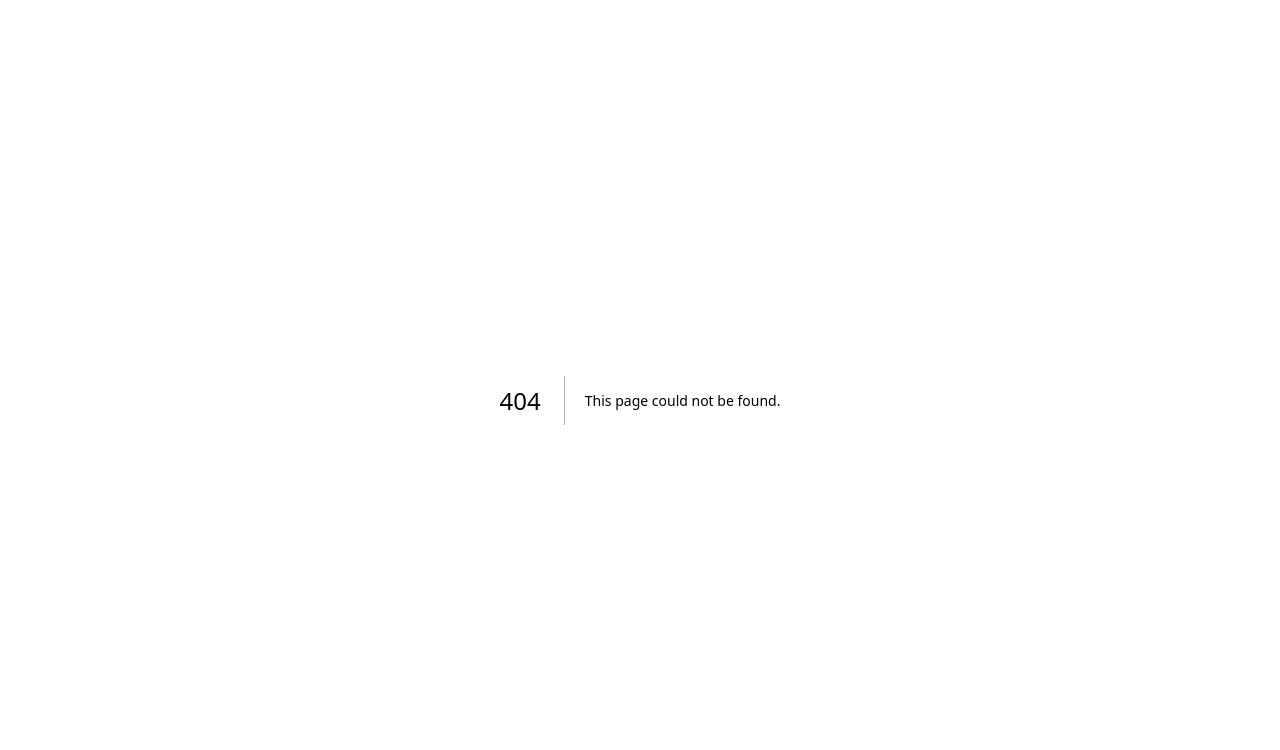
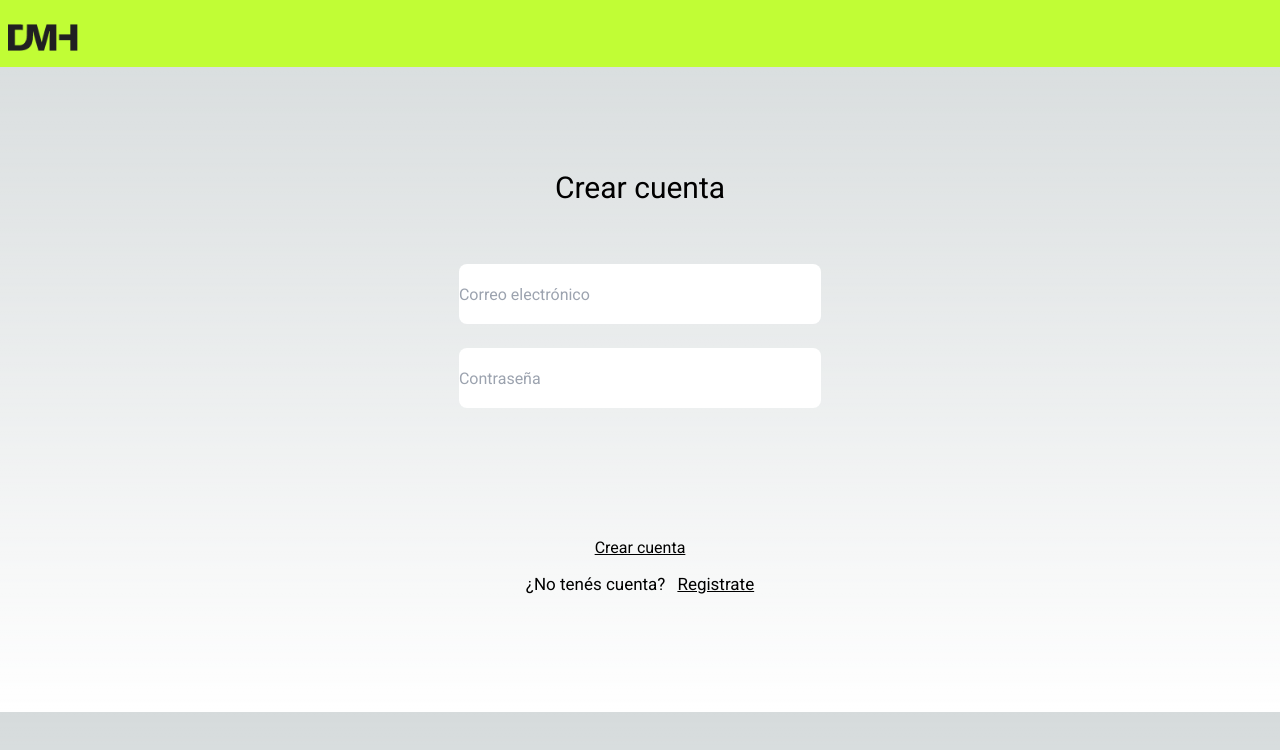
Before and after one commit to VictoriaCanclini/digital-money-house, a Next.js app: page /register in a window 1280 px wide. Before the commit this address had no page. Shown: the top 750 px of the page. Built offline with nearby package versions, Linux system fonts and the light colour scheme.

Commit message:
ok login

```diff
--- /dev/null
+++ b/src/app/login/page.jsx
@@ -0,0 +1,119 @@
+import Link from "next/link";
+
+export default function Login() {
+  return (
+    <>
+      <div className="flex justify-between bg-[#C1FD35]">
+        <div className="mt-6 ml-2 mb-4">
+          <Link href="/">
+            <img src="/img/Logo-black.png" alt="Logo1" width={70} />
+          </Link>
+        </div>
+      </div>
+
+      <div className="flex flex-col justify-center items-center  w-full h-full py-[115px]">
+        <h2 className="text-[20px] mb-[10px] sm:text-[30px] sm:mb-[20px] leading-3">
+          ¡Hola! Ingresá tu e-mail
+        </h2>
+        <form
+          // onSubmit={onSubmitForm}
+          className="
+      mt-[50px]
+      w-[80%]
+      min-[450px]:max-w-[350px]
+      sm:max-w-[450px]
+      md:flex md:flex-col md:items-center
+          "
+        >
+          <div
+            className="
+      mb-4
+      w-[100%]
+      sm:px-3
+      flex justify-start items-center
+      flex-col
+      "
+          >
+            <input
+              label={"email"}
+              name={"email"}
+              classNameLabel={"block text-[30px]"}
+              type={"text"}
+              className={
+                "w-full h-[60px] sm:max-w-[85%] rounded-lg text-black p-2"
+              }
+              classNameInput={`p-[20px] outline-none w-[100%] h-[40px] bg-black/20`}
+              placeholder={"Correo electrónico"}
+              // onFocus={FocusMail}
+              // value={valueMail}
+              // onChange={OnChangeMail}
+              // onBlur={BlurMail}
+            />
+            <div className="h-[.5rem]">
+              <p className="text-red text-[.9rem] leading-3"></p>
+            </div>
+          </div>
+          <div
+            className="mb-4 w-[100%] flex justify-start items-center flex-col
+      sm:px-3"
+          >
+            <input
+              label={"password"}
+              name={"password"}
+              classNameLabel={"text-[30px]"}
+              type={"password"}
+              className={
+                "w-full h-[60px] sm:max-w-[85%] rounded-lg text-black p-2"
+              }
+              classNameInput={`p-[20px] outline-none w-[100%] h-[40px] bg-black/20`}
+              placeholder={"Contraseña"}
+              // value={valuePassword}
+              // onFocus={FocusPassword}
+              // onChange={OnChangePassword}
+              // onBlur={BlurPassword}
+              // isPasswordVisible={isPasswordVisible}
+              // togglePasswordVisibility={() =>
+              //   setIsPasswordVisible(!isPasswordVisible)
+              // }
+            />
+
+            <div className="h-[.5rem] pb-6">
+              <p className="text-red text-[.9rem] leading-3"></p>
+            </div>
+          </div>
+
+          <div
+            className="
+      flex
+      flex-col
+      justify-center
+      items-center
+      mt-[10px]"
+          >
+            <div className="h-[.5rem] mb-[1.2rem]">
+              <p className="text-[#ff0000] text-[1rem] leading-3"></p>
+
+              <p className="text-darkGreen text-[1rem] leading-3"></p>
+            </div>
+            <button
+              className={`
+        py-[16px]
+        px-[55px]
+        leading-3
+        text-[20px]
+        block
+        sm:w-[13rem]
+        md:w-[14rem]
+        w-full h-[60px] sm:max-w-[85%] text-[#C1FD35]`}
+            >
+              Continuar
+            </button>
+            <Link href="/register" className="underline">
+              Crear cuenta
+            </Link>
+          </div>
+        </form>
+      </div>
+    </>
+  );
+}
--- /dev/null
+++ b/src/app/register/page.jsx
@@ -0,0 +1,131 @@
+import Link from "next/link";
+
+export default function Register() {
+  return (
+    <>
+      <div className="flex justify-between bg-[#C1FD35]">
+        <div className="mt-6 ml-2 mb-4">
+          <img src="/img/Logo-black.png" alt="Logo1" width={70} />
+        </div>
+      </div>
+
+      <div className="flex flex-col justify-center items-center  w-full h-full py-[115px]">
+        <h2 className="text-[20px] mb-[10px] sm:text-[30px] sm:mb-[20px] leading-3">
+          Crear cuenta
+        </h2>
+        <form
+          // onSubmit={onSubmitForm}
+          className="
+      mt-[50px]
+      w-[80%]
+      min-[450px]:max-w-[350px]
+      sm:max-w-[450px]
+      md:flex md:flex-col md:items-center
+          "
+        >
+          <div
+            className="
+      mb-4
+      w-[100%]
+      sm:px-3
+      flex justify-start items-center
+      flex-col
+      "
+          >
+            <input
+              label={"email"}
+              name={"email"}
+              classNameLabel={"block text-[30px]"}
+              type={"text"}
+              className={"w-full h-[60px] sm:max-w-[85%] rounded-lg"}
+              classNameInput={`p-[20px] outline-none w-[100%] h-[40px] bg-black/20`}
+              placeholder={"Correo electrónico"}
+              // onFocus={FocusMail}
+              // value={valueMail}
+              // onChange={OnChangeMail}
+              // onBlur={BlurMail}
+            />
+            <div className="h-[.5rem]">
+              <p className="text-red text-[.9rem] leading-3"></p>
+            </div>
+          </div>
+          <div
+            className="mb-4 w-[100%] flex justify-start items-center flex-col
+      sm:px-3"
+          >
+            <input
+              label={"Contraseña"}
+              name={"password"}
+              classNameLabel={"text-[30px]"}
+              type={"password"}
+              className={"w-full h-[60px] sm:max-w-[85%] rounded-lg"}
+              classNameInput={`p-[20px] outline-none w-[100%] h-[40px] bg-black/20`}
+              placeholder={"Contraseña"}
+              // value={valuePassword}
+              // onFocus={FocusPassword}
+              // onChange={OnChangePassword}
+              // onBlur={BlurPassword}
+              // isPasswordVisible={isPasswordVisible}
+              // togglePasswordVisibility={() =>
+              //   setIsPasswordVisible(!isPasswordVisible)
+              // }
+            />
+
+            <div className="h-[.5rem] pb-6">
+              <p className="text-red text-[.9rem] leading-3"></p>
+            </div>
+          </div>
+
+          <div
+            className="
+      flex
+      flex-col
+      justify-center
+      items-center
+      mt-[60px]"
+          >
+            <div className="h-[.5rem] mb-[1.2rem]">
+              <p className="text-[#ff0000] text-[1rem] leading-3"></p>
+
+              <p className="text-darkGreen text-[1rem] leading-3"></p>
+            </div>
+            {/* <button
+              className={`
+        py-[16px]
+        px-[55px]
+        leading-3
+        text-[19px]
+        block
+        sm:w-[13rem]
+        md:w-[14rem]
+        w-full h-[60px] sm:max-w-[85%] rounded-lg text-[#C1FD35]`}
+            >
+              Continuar
+            </button> */}
+
+            <Link href="/register" className="underline">
+              Crear cuenta
+            </Link>
+          </div>
+          <div
+            className="
+      flex
+      text-black
+      gap-x-3
+      justify-center
+      items-center
+      mt-3
+      flex-col
+      sm:text-[17px]
+      sm:flex-row"
+          >
+            <p>¿No tenés cuenta?</p>
+            <Link href="/register" className="underline">
+              Registrate
+            </Link>
+          </div>
+        </form>
+      </div>
+    </>
+  );
+}
--- a/src/components/Navbar.jsx
+++ b/src/components/Navbar.jsx
@@ -7,15 +7,17 @@ const Navbar = () => {
         <img src="/img/Logo 01.png" alt="Logo1" width={70} />
       </div>
       <div className="flex justify-end gap-1">
-        <Link href="/login">
-          <button className="text-[#C1FD35] border-2 rounded-md pr-2 pl-2 pb-1 pt-1 m-4">
-            Ingresar
-          </button>
+        <Link
+          href="/login"
+          className="text-[#C1FD35] border-2 rounded-md m-3 p-2"
+        >
+          Ingresar
         </Link>
-        <Link href="/register">
-          <button className="bg-[#C1FD35] text-black rounded-md pr-2 pl-2 pb-1 pt-1 m-4">
-            Crear cuenta
-          </button>
+        <Link
+          href="/register"
+          className="bg-[#C1FD35] text-black rounded-md m-3 p-2 mr-6"
+        >
+          Crear cuenta
         </Link>
       </div>
     </div>
```
Also changed, not shown: public/img/Logo-black.png (added).
